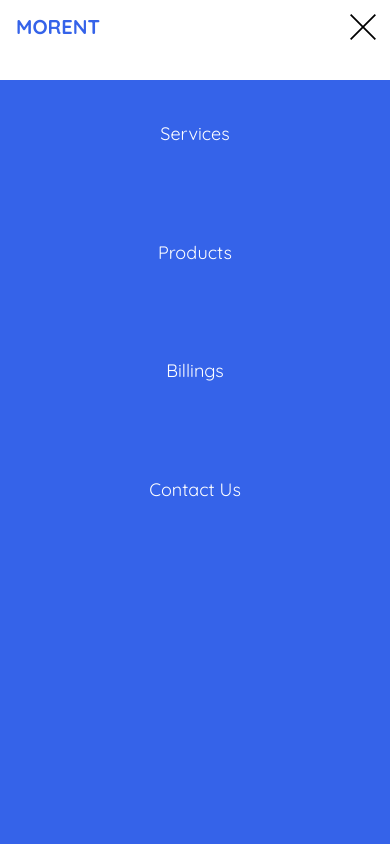
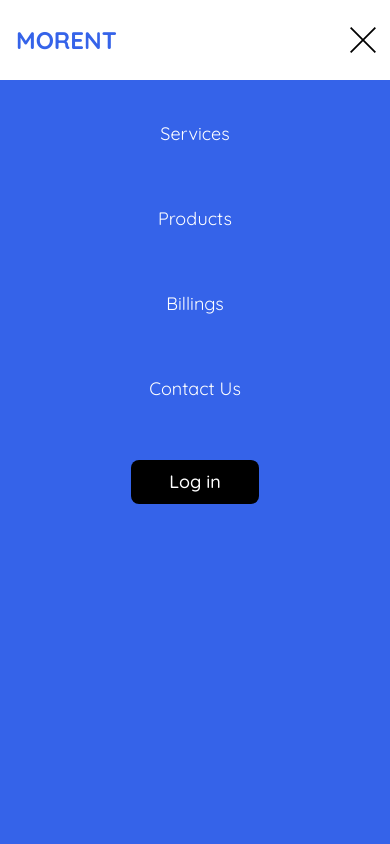
Before and after one commit to ForJessicaSake/Car-Rental, a Next.js app: page / in a window 390 px wide. Both pictures are taken after a click on the element 363 px from the left and 27 px from the top of the page. Shown: the top 844 px of the page. Built offline with nearby package versions, Linux system fonts and the light colour scheme; no server answers; the database is empty.

Commit message:
google font added

```diff
--- a/components/Navbar/Navbar.tsx
+++ b/components/Navbar/Navbar.tsx
@@ -13,7 +13,7 @@ const Navbar = () => {
       <div className="justify-between items-center hidden lg:flex">
         <div className="flex items-center w-6/12 justify-between">
           <Link href="/" className="flex items-center">
-            <span className="pl-1 text-xl text-primary font-bold">MORENT</span>
+            <span className="pl-1 text-2xl text-primary font-bold">MORENT</span>
           </Link>
           <ul className="flex items-center justify-between w-9/12 pl-4 text-text cursor-pointer">
             <li>
@@ -44,17 +44,17 @@ const Navbar = () => {
       </div>
 
       {/* mobile */}
-      <div className="lg:hidden  flex justify-between items-center">
+      <div className="lg:hidden pt-3 flex justify-between items-center">
         <Link href="/" className="flex items-center">
-          <span className="pl-1 text-xl text-primary font-bold">MORENT</span>
+          <span className="pl-1 text-2xl text-primary font-bold">MORENT</span>
         </Link>
-        <ul
+        <div
           onClick={() => setNav(!nav)}
           className={`absolute top-20 z-50 bg-primary items-center w-full left-0 py-10 text-white h-full ${
             nav ? "block" : "hidden"
           }`}
         >
-          <div className="flex flex-col text-lg h-96 items-center justify-between">
+          <ul className="flex flex-col text-lg h-96 items-center justify-between">
             <li>
               <a href="/#pickup">Services</a>
             </li>
@@ -68,8 +68,13 @@ const Navbar = () => {
             <li>
               <a href="/#footer">Contact Us</a>
             </li>
-          </div>
-        </ul>
+            <Link href="/">
+            <Button className="mx-5 w-32 bg-black text-white rounded-lg">
+              Log in
+            </Button>
+          </Link>
+          </ul>
+        </div>
         <div className="lg:hidden block text-3xl" onClick={() => setNav(!nav)}>
           {!nav ? <CiMenuBurger /> : <TfiClose />}
         </div>
--- a/pages/details/[id]/payment/index.tsx
+++ b/pages/details/[id]/payment/index.tsx
@@ -24,7 +24,7 @@ const Index = () => {
 
   console.log(id);
   return (
-    <div className="bg-[#F6F7F9]" id="billings">
+    <div className="bg-[#F6F7F9] mt-6 lg:mt-0" id="billings">
       <Payment item={item} />
     </div>
   );
```
